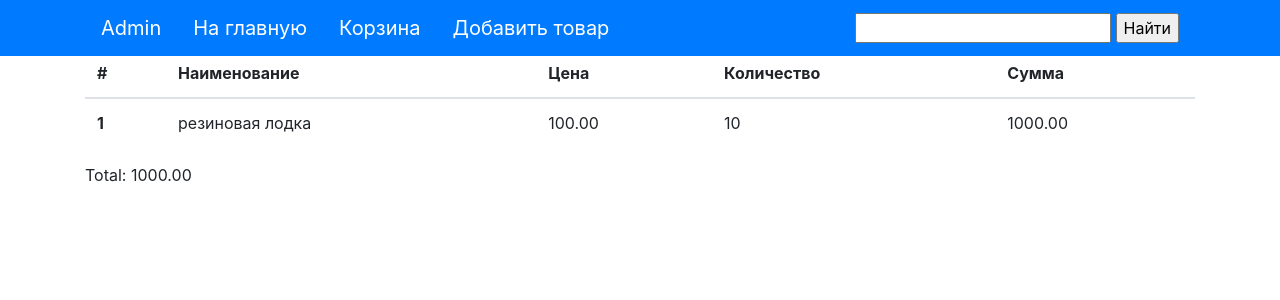
After one commit to Illarionov81/python_group_5_homework_56_Alexander_Illarionov, a Django app: page /basket/view/ in a window 1280 px wide. The commit adds this page. Shown: the top 300 px of the page. Run offline with Django 3.2, Linux system fonts and the light colour scheme; data comes from the database, SQL or seed files in the repository; tables that the repository leaves empty hold one stand-in row (values such as "Sample post"); some libraries are stand-ins or nearby versions.

Commit message:
сделанно представление добавление товара в корзину и вывода товара в корзине

```diff
--- a/source/main/urls.py
+++ b/source/main/urls.py
@@ -17,7 +17,7 @@ from django.contrib import admin
 from django.urls import path
 
 from webapp.views import ProductsView, multi_delete, OneProductView, ProductCreateView, ProductUpdateView, \
-    ProductDeleteView
+    ProductDeleteView, AddToBasket, BasketView
 
 urlpatterns = [
     path('admin/', admin.site.urls),
@@ -27,4 +27,7 @@ urlpatterns = [
     path('product/<int:pk>/update', ProductUpdateView.as_view(), name='product_update'),
     path('product/<int:pk>/delete/', ProductDeleteView.as_view(), name='product_delete'),
     path('multi_delete/', multi_delete, name='multi_delete'),
+
+    path('product/<int:pk>/add_to_basket/', AddToBasket.as_view(), name='add_to_basket'),
+    path('basket/view/', BasketView.as_view(), name='basket_view'),
 ]
--- a/source/webapp/models.py
+++ b/source/webapp/models.py
@@ -29,7 +29,7 @@ class Product(models.Model):
 
 class Basket(models.Model):
     product = models.ForeignKey('webapp.Product', related_name='product', on_delete=models.CASCADE, verbose_name='Продукт')
-    amount = models.IntegerField(verbose_name='Количество')
+    amount = models.IntegerField(null=True, verbose_name='Количество')
 
     class Meta:
         verbose_name = 'Корзина'
--- a/source/webapp/templates/base.html
+++ b/source/webapp/templates/base.html
@@ -16,7 +16,7 @@
         <div class="container">
             <a class="navbar-brand pl-3" href="/admin/">Admin</a>
             <a class="navbar-brand pl-3" href="{% url 'products' %}">На главную</a>
-{#            <a class="navbar-brand pl-3" href="{% url 'index' %}">Задачи</a>#}
+            <a class="navbar-brand pl-3" href="{% url 'basket_view' %}">Корзина</a>
             <button class="navbar-toggler" type="button" data-toggle="collapse" data-target="#navbarSupportedContent" aria-controls="navbarSupportedContent" aria-expanded="false" aria-label="Toggle navigation">
                 <span class="navbar-toggler-icon"></span>
             </button>
--- /dev/null
+++ b/source/webapp/templates/basket/basket_view.html
@@ -0,0 +1,31 @@
+{% extends 'base.html' %}
+
+{% block title %}Products in Basket: {% endblock %}
+
+
+{% block contant %}
+<table class="table mt-5">
+    <thead>
+        <tr>
+            <th scope="col">#</th>
+            <th scope="col">Наименование</th>
+            <th scope="col">Цена</th>
+            <th scope="col">Количество</th>
+            <th scope="col">Сумма</th>
+        </tr>
+    </thead>
+    {% for basket in baskets %}
+    <tbody>
+        <tr>
+            <th scope="row">{{ basket.pk }}</th>
+            <td>{{ basket.product.name }}</td>
+            <td>{{ basket.product.price }}</td>
+            <td>{{ basket.amount}}</td>
+            <td>{{ basket.total }}</td>
+        </tr>
+    </tbody>
+
+    {% endfor %}
+    </table>
+    Total: {{ total }}
+{% endblock %}
--- a/source/webapp/templates/product/product_view.html
+++ b/source/webapp/templates/product/product_view.html
@@ -20,7 +20,7 @@
         <h1 class="pt-5"><b>Product: {{ product.name }}.
             <a href="{% url 'product_update' product.pk %}" ><button type="button"  class="btn btn-success">Update</button></a>
             <a href="{% url 'product_delete' product.pk %}" ><button type="button"  class="btn btn-danger">Delete. </button></a>
-            <a href="{% url 'product_delete' product.pk %}" ><button type="button"  class="btn btn-warning">Add to basket. </button></a>
+            <a href="{% url 'add_to_basket' product.pk %}" ><button type="button"  class="btn btn-warning">Add to basket. </button></a>
         </b></h1>
         <h3> Category: <b class="text-primary"> {{ product.category }}</b></h3>
 
--- a/source/webapp/templates/product/products_view.html
+++ b/source/webapp/templates/product/products_view.html
@@ -48,7 +48,7 @@
                     </div>
 {#                    <div class="row">#}
                        <div class="coL col-lg-6 ml-2 mt-3">
-                            <a href="{% url 'product_view' product.pk %}" ><button type="button"  class="btn btn-info btn-block">Add to basket.</button></a>
+                            <a href="{% url 'add_to_basket' product.pk %}" ><button type="button"  class="btn btn-info btn-block">Add to basket.</button></a>
 {#                        </div>#}
                     </div>
                 </div>
--- a/source/webapp/views/basket.py
+++ b/source/webapp/views/basket.py
@@ -1,3 +1,47 @@
-from django.shortcuts import redirect
+from django.db.models import Count, Sum, FloatField, F
+from django.shortcuts import redirect, get_object_or_404
 from django.urls import reverse, reverse_lazy
+from django.views.generic import View
 from django.views.generic import ListView, DetailView, CreateView, UpdateView, DeleteView
+from django.core.exceptions import ObjectDoesNotExist
+
+from webapp.forms import BasketForm
+from webapp.models import Product, Basket
+
+
+class AddToBasket(View):
+
+    def get(self, request, *args, **kwargs):
+        product = get_object_or_404(Product, pk=self.kwargs.get('pk'))
+        try:
+            basket = Basket.objects.get(product=product)
+            if product.amount > 0:
+                if basket.amount < product.amount:
+                    basket.amount += 1
+                    basket.save()
+                else:
+                    basket.amount = product.amount
+                    basket.save()
+        except ObjectDoesNotExist:
+            basket = Basket.objects.create(product=product)
+            basket.amount = 1
+            basket.save()
+        print(basket)
+        return redirect('products')
+
+
+class BasketView(ListView):
+    template_name = 'basket/basket_view.html'
+    model = Basket
+
+    def get_context_data(self, **kwargs):
+        context = super().get_context_data(**kwargs)
+        baskets = []
+        for i in Basket.objects.all():
+            baskets.append({'total': i.product.price * i.amount, 'product': i.product, 'amount': i.amount, 'pk': i.pk})
+        context['baskets'] = baskets
+        total = 0
+        for i in Basket.objects.all():
+            total += i.product.price * i.amount
+        context['total'] = total
+        return context
```
Also changed, not shown: source/webapp/admin.py (+8 -1 lines).
